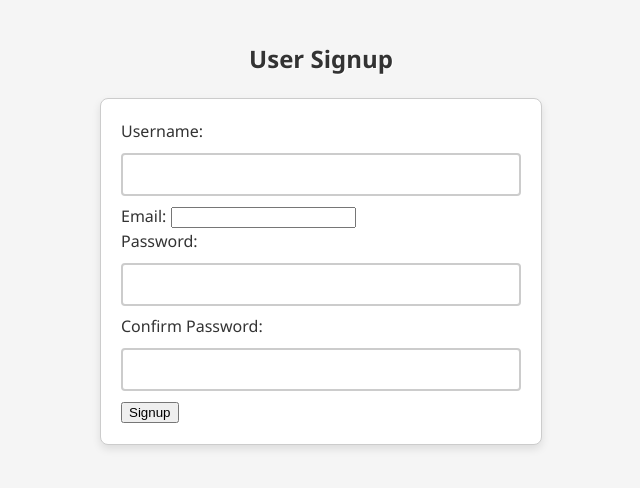
After one commit to gcivil-nyu-org/INET-Wednesday-Spring2024-Team-2, a Django app: page /signup/user_up in a window 1280 px wide. The commit adds this page. Shown: the top 488 px of the page, without its empty margins (319-959 px from the left). Run offline with Django 5.2, Linux system fonts and the light colour scheme.

Commit message:
User SignUp

```diff
--- a/users/templates/home.html
+++ b/users/templates/home.html
@@ -72,6 +72,10 @@
             <p>Are you a landlord? Post your listings, reach potential tenants</p>
             <a href="{% url 'landlord_login' %}">Login as Landlord</a>
         </div>
+            <div class="login-section">
+            <p>New to the  NYC? Create an account!</p>
+            <a href="{% url 'user_signup' %}" class="signup-link">Sign Up</a>
+        </div>
     </div>
 </body>
 </html>
--- /dev/null
+++ b/users/templates/signup/signup.html
@@ -0,0 +1,34 @@
+<!DOCTYPE html>
+<html lang="en">
+<head>
+    <meta charset="UTF-8">
+    <meta name="viewport" content="width=device-width, initial-scale=1.0">
+    <title>User Sign Up</title>
+    {% load static %}
+    <link rel="stylesheet" href="{% static 'users/common_style.css' %}">
+</head>
+<body>
+    <h2>User Signup</h2>
+    {% if messages %}
+        {% for message in messages %}
+            <p style="color: red">{{ message }}</p>
+        {% endfor %}
+    {% endif %}
+    <form action="" method="post">
+        {% csrf_token %}
+        <label for="username">Username:</label>
+        <input type="text" name="username" id="username" required><br>
+
+        <label for="email">Email:</label>
+        <input type="email" name="email" id="email" required><br>
+
+        <label for="password">Password:</label>
+        <input type="password" name="password" id="password" required><br>
+
+        <label for="confirm_password">Confirm Password:</label>
+        <input type="password" name="confirm_password" id="confirm_password" required><br>
+
+        <button type="submit">Signup</button>
+    </form>
+</body>
+</html>
--- a/users/urls.py
+++ b/users/urls.py
@@ -1,9 +1,11 @@
 from django.urls import path
 from . import views
+from .views import user_signup
 
 urlpatterns = [
     path("", views.home, name="index"),
     path("logout", views.logout_view),
+    path('signup/user_up', user_signup, name='user_signup'),
     path("login/landlord_login", views.landlord_login, name="landlord_login"),
     path("login/user_login", views.user_login, name="user_login"),
     path("landlord/", views.landlord_home, name="landlord"),
--- a/users/views.py
+++ b/users/views.py
@@ -1,5 +1,5 @@
 from django.shortcuts import render, redirect
-from django.contrib.auth import authenticate, login, logout
+from django.contrib.auth import authenticate, login, logout, get_user_model
 from django.contrib import messages
 import logging
 import logging.config
@@ -80,6 +80,34 @@ def user_login(request):
         destination_url_name="user_homepage",  # URL pattern name for user's homepage
     )
 
+def user_signup(request):
+    if request.method == 'POST':
+        username = request.POST.get('username')
+        email = request.POST.get('email')
+        password = request.POST.get('password')
+        confirm_password = request.POST.get('confirm_password')
+
+        if not all([username, email, password, confirm_password]):
+            messages.error(request, "All fields are required.")
+            return render(request, 'signup/signup.html')
+
+        if password != confirm_password:
+            messages.error(request, "Passwords do not match.")
+            return render(request, 'signup/signup.html')
+
+        User = get_user_model()
+        if User.objects.filter(username=username).exists():
+            messages.error(request, "Username already exists.")
+            return render(request, 'signup/signup.html')
+
+        user = User.objects.create_user(username=username, email=email,
+                                        password=password, user_type=CustomUser.USER)
+        user.save()
+        login(request, user,backend='django.contrib.auth.backends.ModelBackend')
+        return redirect('user_homepage')
+    else:
+        return render(request, 'signup/signup.html')
+
 
 def home(request):
     return render(request, "home.html")
```
